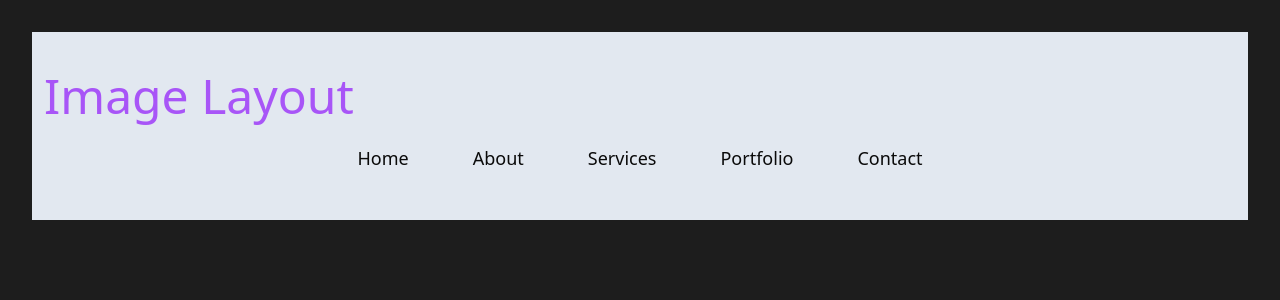
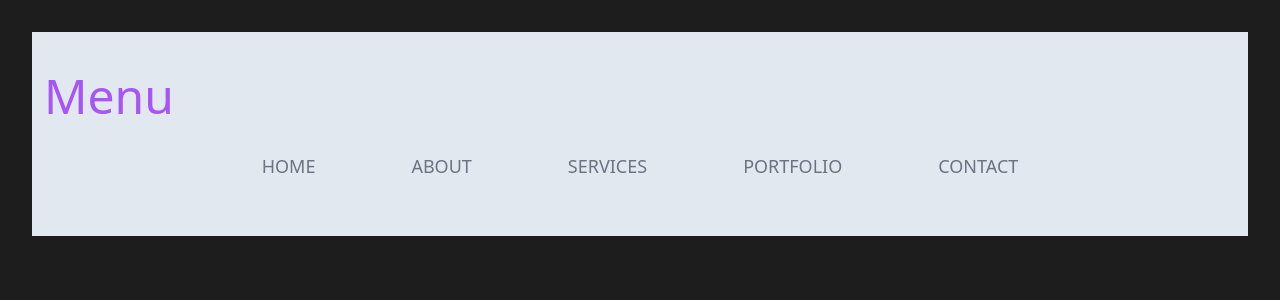
Before and after one commit to faruk-mansuri/advanced-css-and-js-animation, a React (Vite) app: page / in a window 1280 px wide. Shown: the top 300 px of the page. Built offline with nearby package versions, Linux system fonts and the light colour scheme; what @xpd/tailwind-3dtransforms would draw is missing.

Commit message:
start menu effect

```diff
--- /dev/null
+++ b/src/chapters/04-menu-effect/02-GrowingBorderMenuTwo.jsx
@@ -0,0 +1,70 @@
+import React from 'react'
+import { navLinks } from '@/utils'
+
+const GrowingBorderMenuTwo = () => {
+  return (
+    <ul className='p-0 m-0 flex justify-center flex-wrap gap-4'>
+      {navLinks.map((label, index) => {
+        return (
+          <li key={index}>
+            <a
+              href='#'
+              className={`
+                text-gray-500
+                text-lg
+                uppercase
+                py-4
+                px-10
+                block
+                relative
+                transition-all
+                duration-500
+
+                hover:bg-red-500
+                hover:text-white
+
+                before:absolute
+                before:bottom-3
+                before:left-3
+                before:w-5
+                before:h-5
+                before:border-b-4
+                before:border-l-4
+                before:border-red-500
+                before:opacity-0
+                before:transition-all
+                before:duration-500
+
+                hover:before:opacity-100
+                hover:before:-bottom-3
+                hover:before:-left-3
+
+
+                after:absolute
+                after:top-3
+                after:right-3
+                after:w-5
+                after:h-5
+                after:border-t-4
+                after:border-r-4
+                after:border-red-500
+                after:opacity-0
+                after:transition-all
+                after:duration-500
+
+                hover:after:opacity-100
+                hover:after:-top-3
+                hover:after:-right-3
+
+              `}
+            >
+              {label}
+            </a>
+          </li>
+        )
+      })}
+    </ul>
+  )
+}
+
+export default GrowingBorderMenuTwo
--- /dev/null
+++ b/src/chapters/04-menu-effect/03-SplittedBgMenu.jsx
@@ -0,0 +1,38 @@
+import { navLinks } from '@/utils'
+import React from 'react'
+
+const SplittedBgMenu = () => {
+  return (
+    <ul className='p-0 m-0 flex justify-center flex-wrap gap-4'>
+      {navLinks.map((label, index) => {
+        return (
+          <li key={index}>
+            <a
+              href='#'
+              className={`
+                text-gray-500
+                text-lg
+                uppercase
+                py-4
+                px-10
+                block
+                relative
+                transition-all
+                duration-500
+
+              `}
+            >
+              <span />
+              <span />
+              <span />
+              <span />
+              {label}
+            </a>
+          </li>
+        )
+      })}
+    </ul>
+  )
+}
+
+export default SplittedBgMenu
--- a/src/chapters/04-menu-effect/index.jsx
+++ b/src/chapters/04-menu-effect/index.jsx
@@ -1,16 +1,20 @@
-import React from 'react';
-import GrowingBorderMenu from './01-GrowingBorderMenu';
+import React from 'react'
+import GrowingBorderMenuOne from './01-GrowingBorderMenuOne'
+import GrowingBorderMenuTwo from './02-GrowingBorderMenuTwo'
+import SplittedBgMenu from './03-SplittedBgMenu'
 
 const MenuEffectLayout = () => {
   return (
     <div className='w-full h-full bg-slate-200 px-3 py-10'>
-      <h1 className='text-5xl text-purple-500 mb-4'>Image Layout</h1>
+      <h1 className='text-5xl text-purple-500 mb-4'>Menu </h1>
 
-      <div className='grid gap-y-4'>
-        <GrowingBorderMenu />
+      <div className='grid gap-y-6'>
+        {/* <GrowingBorderMenuOne />
+        <GrowingBorderMenuTwo /> */}
+        <SplittedBgMenu />
       </div>
     </div>
-  );
-};
+  )
+}
 
-export default MenuEffectLayout;
+export default MenuEffectLayout
```
Also changed, not shown: src/chapters/04-menu-effect/01-GrowingBorderMenuOne.jsx (renamed from src/chapters/04-menu-effect/01-GrowingBorderMenu.jsx, +7 -7 lines).
